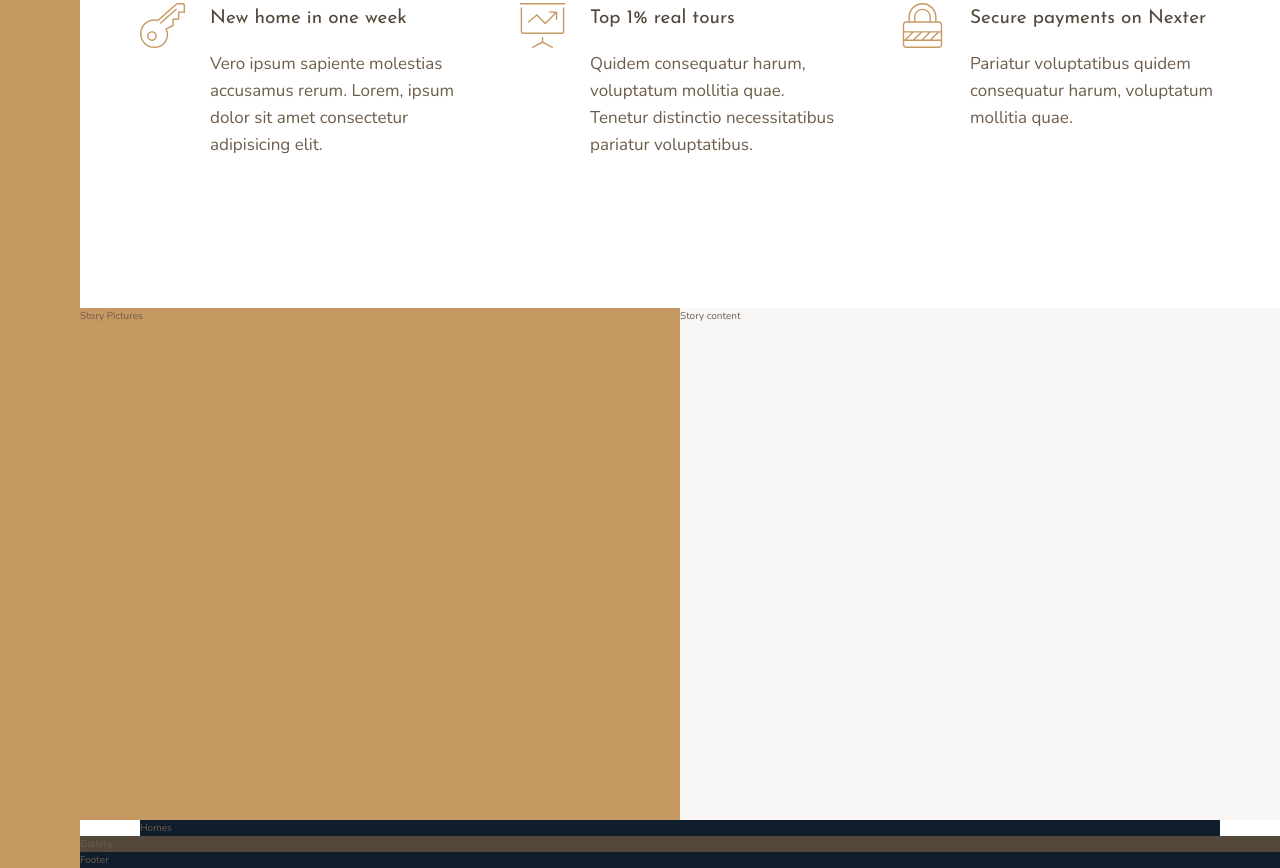
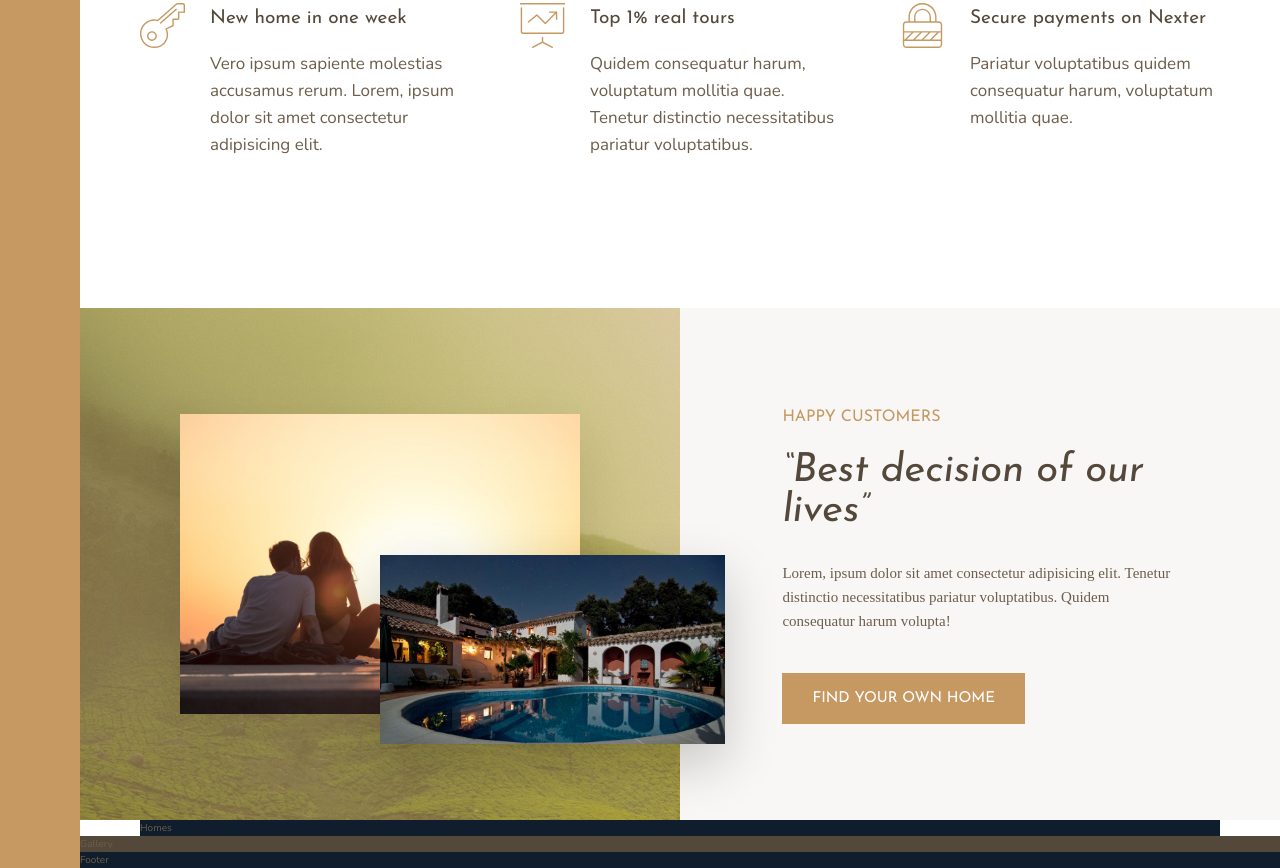
Before and after one commit to shivakumar323/Nexter, a website: page index.html in a window 1280 px wide. Shown: the part 1000-1868 px from the top of the page. Drawn offline with nearby package versions, Linux system fonts and the light colour scheme.

Commit message:
Story Section

```diff
--- a/index.html
+++ b/index.html
@@ -100,11 +100,17 @@
         </section>
 
         <div class="story__pictures">
-            Story Pictures
+            <img src="img/story-1.jpeg" alt="Couple in their home" class="story__img--1">
+            <img src="img/story-2.jpeg" alt="New home" class="story__img--2">
         </div>
 
         <div class="story__content">
-            Story content
+            <h3 class="heading-3 margin-bottom-small">Happy customers</h3>
+            <h2 class="heading-2 heading-2--dark margin-bottom-medium">&ldquo;Best decision of our lives&rdquo;</h2>
+            <p class="story__text">
+                Lorem, ipsum dolor sit amet consectetur adipisicing elit. Tenetur distinctio necessitatibus pariatur voluptatibus. Quidem consequatur harum volupta!
+            </p>
+            <button class="btn">Find your own home</button>
         </div>
 
         <section class="homes">
--- a/sass/_story.scss
+++ b/sass/_story.scss
@@ -2,13 +2,53 @@
 
     &__pictures {
         background-color: $color-primary;
+        grid-column: full-start / col-end 4;
+        background-image: linear-gradient(rgba($color-primary, .5), rgba($color-primary, .5)), url(../img/back.jpg);
 
-        grid-column: full-start / col-end 4;
+        display: grid;
+        grid-template-columns: repeat(6, 1fr);
+        grid-template-rows: repeat(6, 1fr);
+        align-items: center;
     }
+
+    &__img--1 {
+        width: 100%;
+        grid-row: 2 / 6;
+        grid-column: 2 / 6;
+        box-shadow: 0 2rem 5rem rgba(#000, .1);
+    }
+
+    &__img--2 {
+        width: 115%; // for extending the image out from the grid
+        grid-column: 4 / 7;
+        grid-row: 4 / 6;
+        z-index: 20; // to make extended part of this image appear on top of story content
+        box-shadow: 0 2rem 5rem rgba(#000, .2);
+
+    }
+
 
     &__content {
         background-color: $color-grey-light-1;
 
         grid-column: col-start 5 / full-end;
+
+        padding: 6rem 8vw;
+        /*
+        display: flex;
+        flex-direction: column;
+        justify-content: center;
+        align-items: flex-start;
+        */
+
+        display: grid;
+        align-content: center;
+        justify-items: start;
+    }
+
+    &__text {
+        font-size: 1.5rem;
+        font-family: italic;
+        margin-bottom: 4rem;
     }
 }
--- a/sass/_typography.scss
+++ b/sass/_typography.scss
@@ -9,10 +9,25 @@
 
 .heading-2 {
     @extend %heading;
+    font-size: 4rem;
+    font-style: italic;
+    line-height: 1;
+
+
+    &--light {
+        color: $color-grey-light-1;
+    }
+
+    &--dark {
+        color: $color-grey-dark-1;
+    }
 }
 
 .heading-3 {
     @extend %heading;
+    font-size: 1.6rem;
+    color: $color-primary;
+    text-transform: uppercase;
 }
 
 .heading-4 {
@@ -27,3 +42,36 @@
         color: $color-grey-dark-1;
     }
 }
+
+.btn {
+    text-transform: uppercase;
+    font-family: $font-display;
+    border: none;
+    border-radius: 0;
+    background-color: $color-primary;
+    color: #fff;
+    font-size: 1.5rem;
+    padding: 1.8rem 3rem;
+    cursor: pointer;
+    transition: all .2s;
+
+    &:hover {
+        background-color: $color-primary-dark;
+    }
+}
+
+.margin-bottom-small {
+    margin-bottom: 2rem;
+}
+
+.margin-bottom-medium {
+    margin-bottom: 3rem;
+}
+
+.margin-bottom-large {
+    margin-bottom: 4rem;
+}
+
+.margin-bottom-huge {
+    margin-bottom: 8rem;
+}
```
Also changed, not shown: css/style.css.
